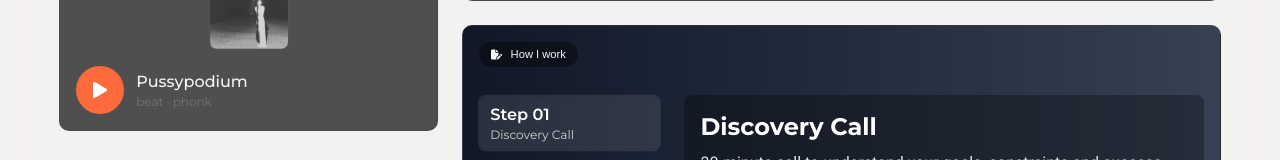
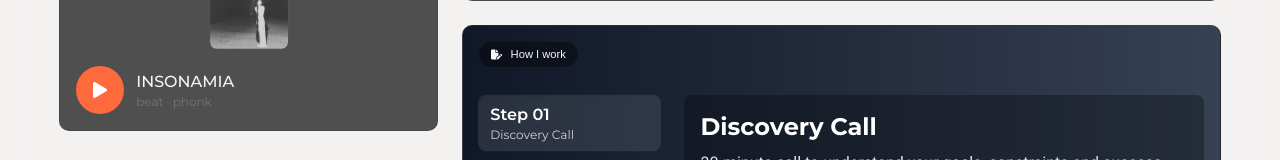
Before and after one commit to kanishq-17/Portfolio, a React (Vite) app: page / in a window 1280 px wide. Shown: the part 962-1122 px from the top of the page. Built offline with nearby package versions, Linux system fonts and the light colour scheme; a web font is replaced by a local one.

Commit message:
song update

```diff
--- a/src/components/CenterPage.jsx
+++ b/src/components/CenterPage.jsx
@@ -428,7 +428,7 @@ const CenterPage = () => {
                     </button>
                     <div>
                       <div className="font-medium text-neutral-100">
-                        Pussypodium
+                        INSONAMIA
                       </div>
                       <div className="text-xs text-neutral-500">
                         beat · phonk
```
